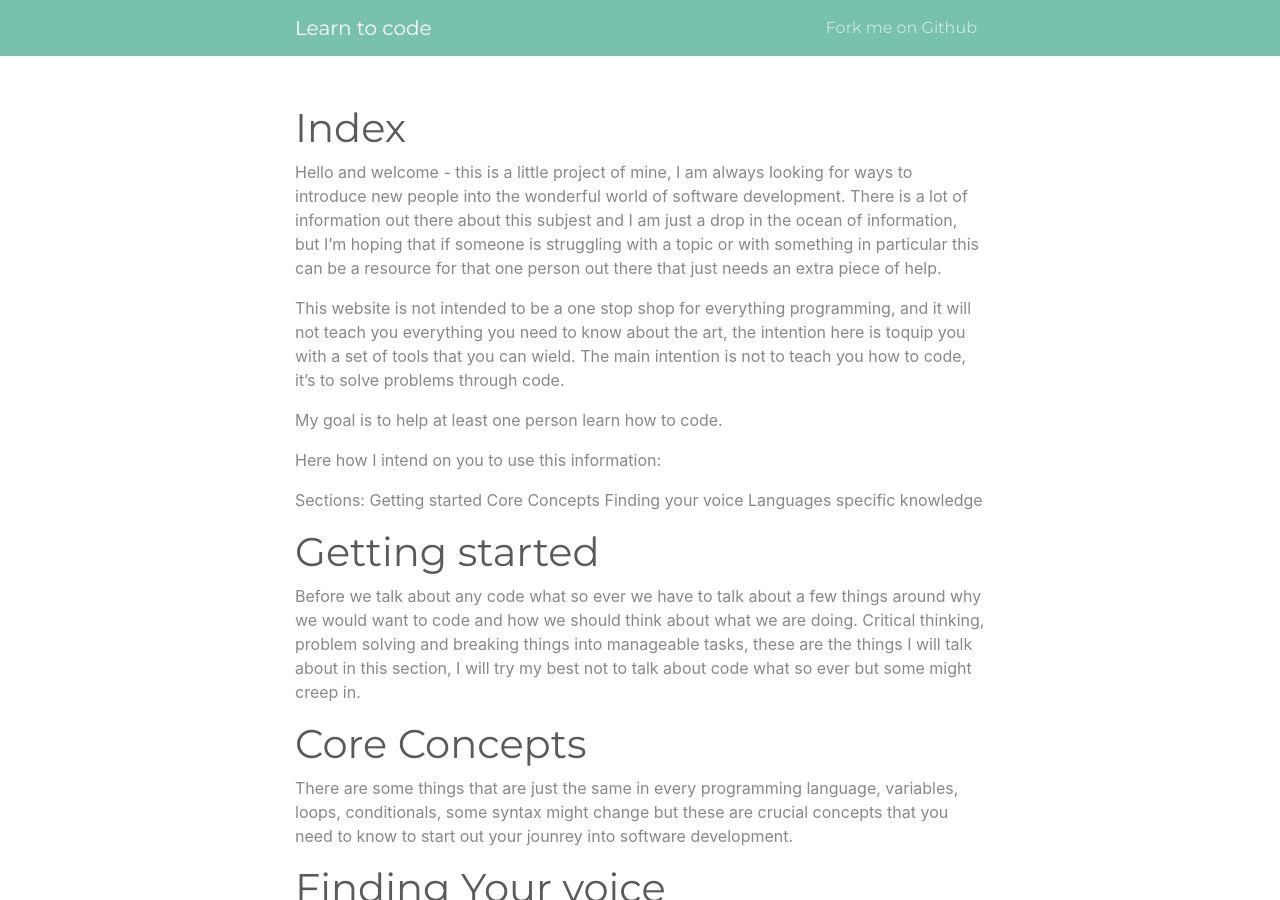
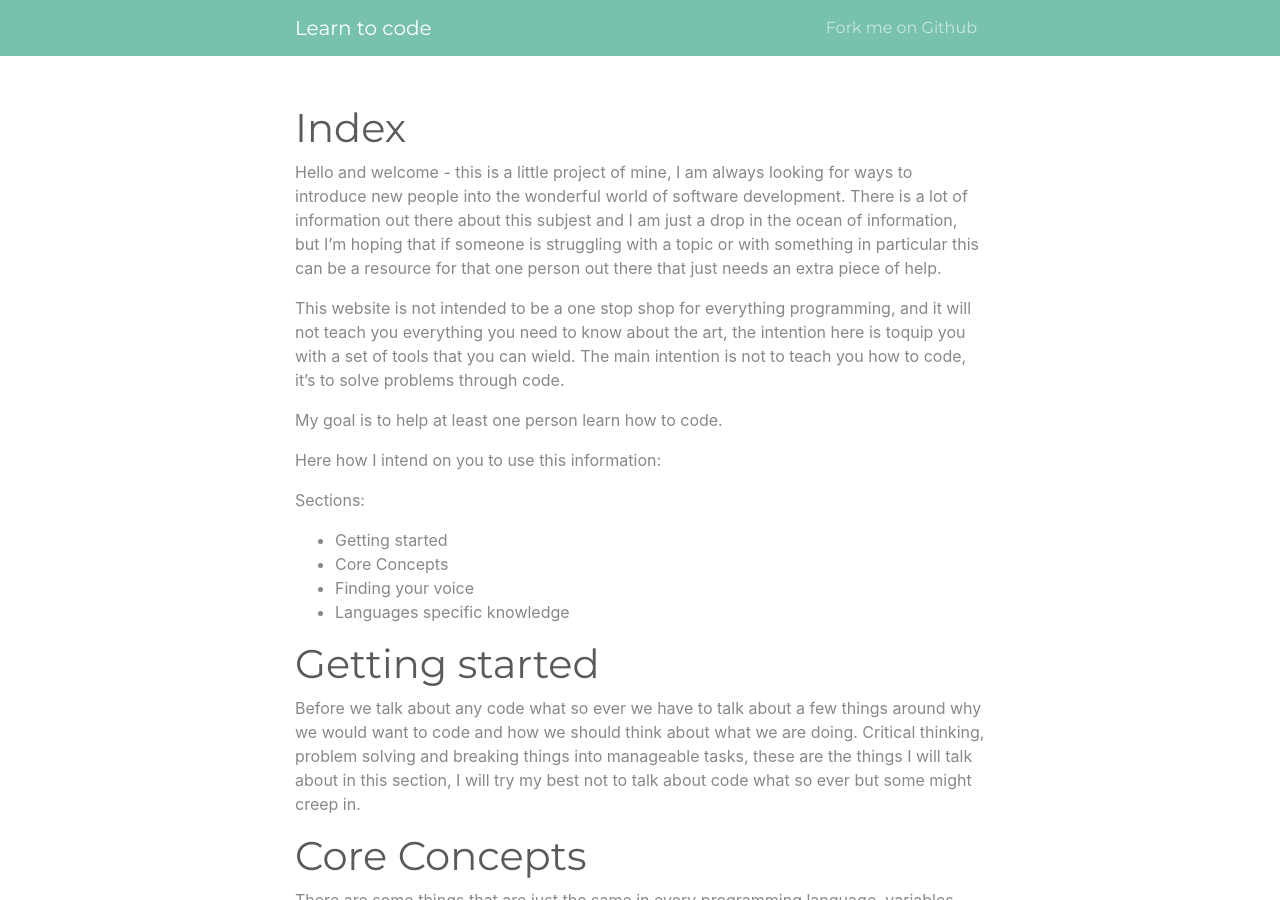
Before and after one commit to joro550/learntocode, a Jekyll site: the page built from index.md, in a window 1280 px wide and 900 px high. Built offline with Jekyll 4.4.1, drawn with Linux system fonts in a browser that asks for light colours.

Commit message:
list change

```diff
--- a/index.md
+++ b/index.md
@@ -12,10 +12,11 @@ My goal is to help at least one person learn how to code.
 Here how I intend on you to use this information:
 
 Sections:
-    Getting started
-    Core Concepts
-    Finding your voice
-    Languages specific knowledge
+
+- Getting started
+- Core Concepts
+- Finding your voice
+- Languages specific knowledge
 
 # Getting started
 
```
